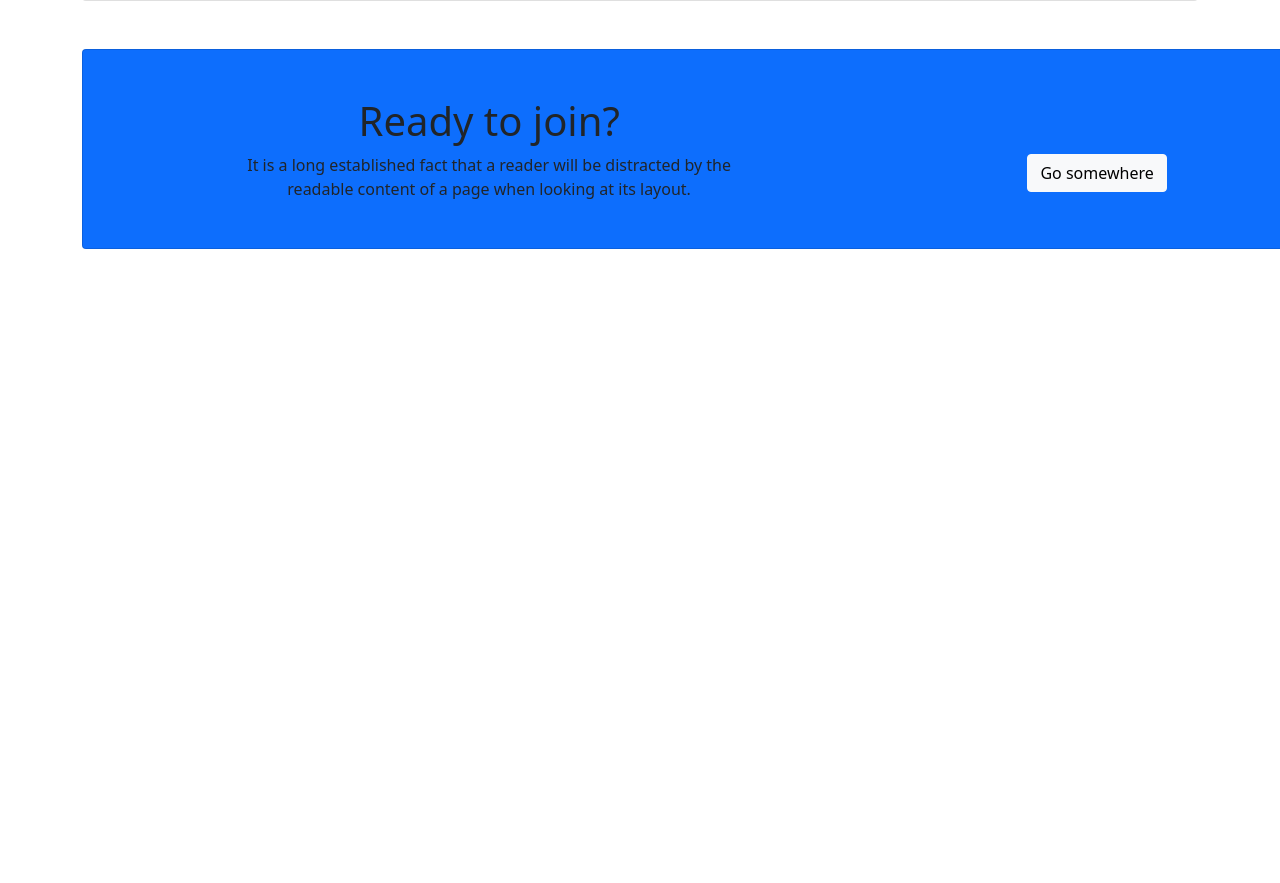
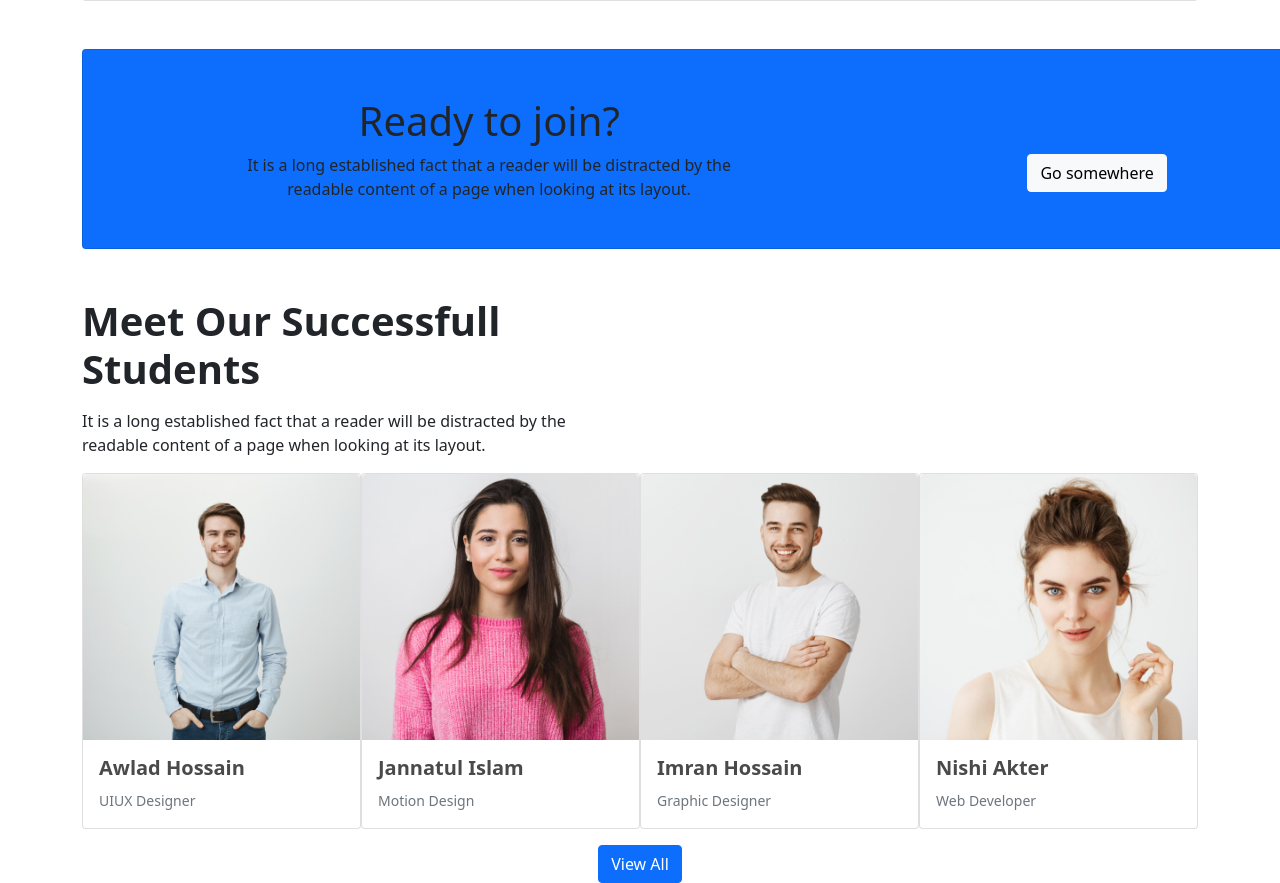
Before and after one commit to sijan-ui/edTech-website-main-bootsrap-, a plain HTML site: page index.html in a window 1280 px wide. Shown: the part 2722-3605 px from the top of the page. Before the commit the page ends 2971 px from the top, so only its background shows below. Drawn offline with nearby package versions, Linux system fonts and the light colour scheme.

Commit message:
successfull student

```diff
--- a/index.html
+++ b/index.html
@@ -268,6 +268,49 @@
           </div>
         </section>
         <!-- join section end  -->
+
+        <!-- Successfull Students start  -->
+        <section class="container mt-5">
+          <div>
+            <h1 class="fw-bold">Meet Our Successfull <br> Students</h1>
+            <p class="mt-3">It is a long established fact that a reader will be distracted by the <br>
+              readable content of a page when looking at its layout.</p>
+          </div>
+          <div class="d-md-flex justify-content-between">
+            <div class="card" style="width: 18rem;">
+              <img src="./images/student/student-1.png" class="card-img-top" alt="...">
+              <div class="card-body">
+                <h5 style="color: #4A4A4A;" class="fw-bold">Awlad Hossain</h5>
+                <p class="card-text"><small class="text-muted">UIUX Designer</small></p>
+              </div>
+            </div>
+            <div class="card" style="width: 18rem;">
+              <img src="./images/student/student-2.png" class="card-img-top" alt="...">
+              <div class="card-body">
+                <h5 style="color: #4A4A4A;" class="fw-bold">Jannatul Islam</h5>
+                <p class="card-text"><small class="text-muted">Motion Design</small></p>
+              </div>
+            </div>
+            <div class="card" style="width: 18rem;">
+              <img src="./images/student/student-3.png" class="card-img-top" alt="...">
+              <div class="card-body">
+                <h5 style="color: #4A4A4A;" class="fw-bold">Imran Hossain</h5>
+                <p class="card-text"><small class="text-muted">Graphic Designer</small></p>
+              </div>
+            </div>
+            <div class="card" style="width: 18rem;">
+              <img src="./images/student/student-4.png" class="card-img-top" alt="...">
+              <div class="card-body">
+                <h5 style="color: #4A4A4A;" class="fw-bold">Nishi Akter</h5>
+                <p class="card-text"><small class="text-muted">Web Developer</small></p>
+              </div>
+            </div>
+          </div>
+          <div class="mt-3 d-flex justify-content-center">
+            <button type="button" class="btn btn-primary">View All</button>
+          </div>
+        </section>
+        <!-- Successfull Students end  -->
     </main>
 
     <script src="https://cdn.jsdelivr.net/npm/bootstrap@5.2.1/dist/js/bootstrap.bundle.min.js" integrity="sha384-u1OknCvxWvY5kfmNBILK2hRnQC3Pr17a+RTT6rIHI7NnikvbZlHgTPOOmMi466C8" crossorigin="anonymous"></script>
```
